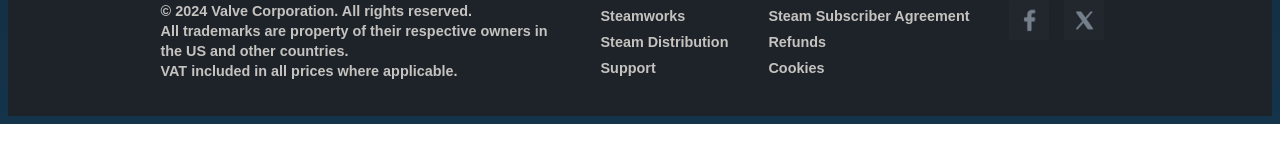
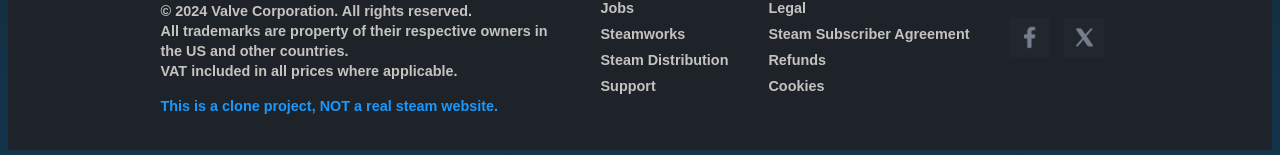
Before and after one commit to etersh/AnotherSteam, a Next.js app in the folder anothersteam/: page / in a window 1280 px wide. Shown: the part 932-1087 px from the top of the page. Before the commit the page ends 1056 px from the top, so only its background shows below. Built offline with nearby package versions, Linux system fonts and the light colour scheme; no server answers; a web font is replaced by a local one.

Commit message:
Update: Footer

```diff
--- a/anothersteam/src/components/Footer.js
+++ b/anothersteam/src/components/Footer.js
@@ -28,7 +28,9 @@ function Footer() {
               and other countries.
               <br />
               VAT included in all prices where applicable.
+              <br />
             </p>
+              <p className="text-highlight">This is a clone project, NOT a real steam website.</p>
           </div>
         </div>
         <div className={styles.footerLinks}>
```
